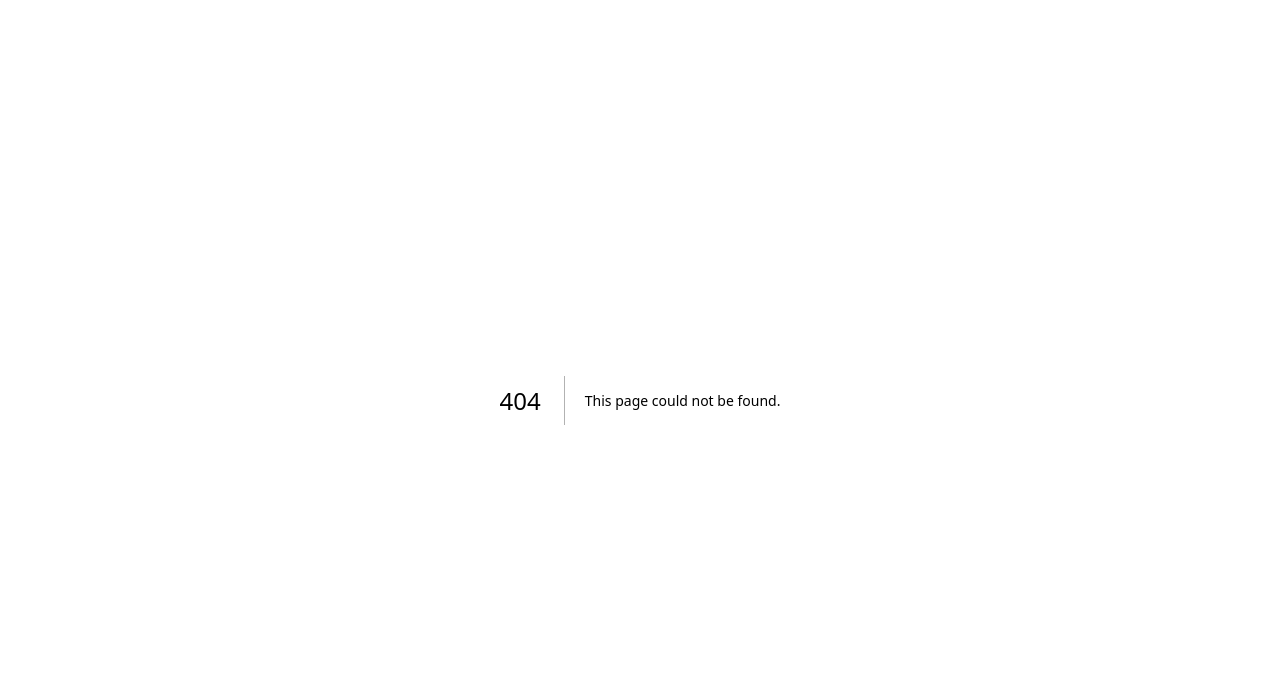
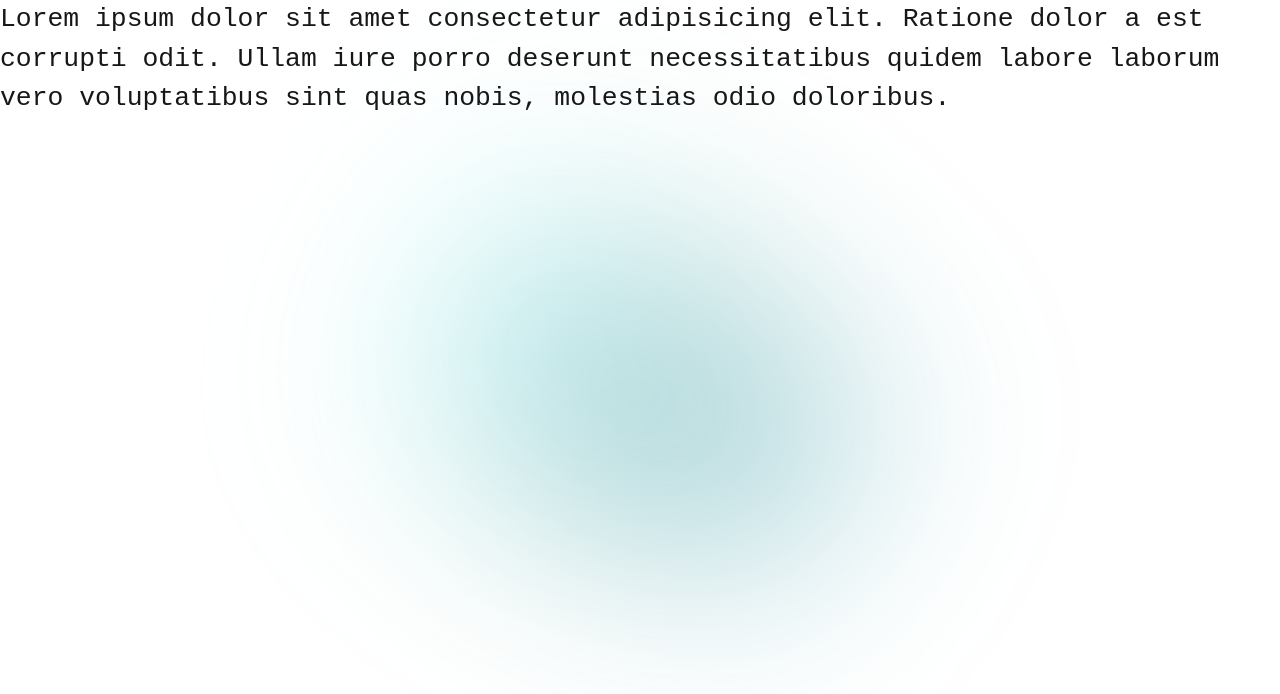
Before and after one commit to raisfeld-ori/ori-raisfeld, a Next.js app: page /Ksed in a window 1280 px wide. Before the commit this address had no page. Shown: the top 694 px of the page. Built offline with nearby package versions, Linux system fonts and the light colour scheme.

Commit message:
added new pages

```diff
--- /dev/null
+++ b/src/app/Ksed/page.tsx
@@ -0,0 +1,6 @@
+export default function Page(){
+    return <div className="hero">
+        <div className="background"></div>
+        Lorem ipsum dolor sit amet consectetur adipisicing elit. Ratione dolor a est corrupti odit. Ullam iure porro deserunt necessitatibus quidem labore laborum vero voluptatibus sint quas nobis, molestias odio doloribus.
+    </div>
+}
--- a/src/app/globals.css
+++ b/src/app/globals.css
@@ -40,3 +40,47 @@ body {
     text-wrap: balance;
   }
 }
+
+.hero{
+  height: 100vh;
+  width: 100vw;
+  display: flex;
+  flex-direction: column;
+  align-items: center;
+}
+
+
+.background{
+  position: fixed;
+  top: 30svh;
+  background: linear-gradient(to right, #008eab, #0f7a7a, #50f9ff);
+  height: 12em;
+  width: 17em;
+  z-index: -1;
+  border-radius: 50%;
+  filter: blur(100px) opacity(0.1);
+  transition: all 5s ease-in-out;
+  animation: infinite alternate change_color 10s ease-in-out;
+}
+
+@keyframes change_color {
+  0%{
+      transform: rotate(0deg);
+      border-radius: 60% 40% 30% 70% / 60% 30% 65% 40%;
+      filter: blur(100px) opacity(0.2);
+  }
+  100%{
+      transform: rotate(360deg);
+      border-radius: 90% 60% 70% 40% / 50% 60% 30% 50%;
+      filter: blur(100px) opacity(0.4);
+  }
+}
+
+@keyframes change_border {
+  0%, 100% {
+      border-radius: 60% 40% 30% 70% / 60% 30% 65% 40%;
+  }
+  50% {
+      border-radius: 100% 60% 70% 40% / 50% 60% 30% 50%;
+  }
+}
--- a/src/app/page.css
+++ b/src/app/page.css
@@ -1,11 +1,3 @@
-.hero{
-    height: 100vh;
-    width: 100vw;
-    display: flex;
-    flex-direction: column;
-    align-items: center;
-}
-
 .main_text{
     text-align: center;
     font-size: 3em;
@@ -15,41 +7,6 @@
     0 0 2px rgba(255, 255, 255, 0.8),
     0 0 6px rgba(255, 255, 255, 0.6),
     0 0 7px rgba(255, 255, 255, 0.4);
-}
-
-.background{
-    position: fixed;
-    top: 30svh;
-    background: linear-gradient(to right, #008eab, #0f7a7a, #50f9ff);
-    height: 12em;
-    width: 17em;
-    z-index: -1;
-    border-radius: 50%;
-    filter: blur(100px) opacity(0.1);
-    transition: all 5s ease-in-out;
-    animation: infinite alternate change_color 10s ease-in-out;
-}
-
-@keyframes change_color {
-    0%{
-        transform: rotate(0deg);
-        border-radius: 60% 40% 30% 70% / 60% 30% 65% 40%;
-        filter: blur(100px) opacity(0.2);
-    }
-    100%{
-        transform: rotate(360deg);
-        border-radius: 90% 60% 70% 40% / 50% 60% 30% 50%;
-        filter: blur(100px) opacity(0.4);
-    }
-}
-
-@keyframes change_border {
-    0%, 100% {
-        border-radius: 60% 40% 30% 70% / 60% 30% 65% 40%;
-    }
-    50% {
-        border-radius: 100% 60% 70% 40% / 50% 60% 30% 50%;
-    }
 }
 
 .menu{
@@ -358,6 +315,12 @@ img{
     .mobile-change{
         flex-direction: column;
     }
+    .social-account{
+        display: none;
+    }
+    .social-title{
+        display: none;
+    }
 }
 
 .not-active{
```
Also changed, not shown: src/app/page.tsx (+5 -3 lines).
